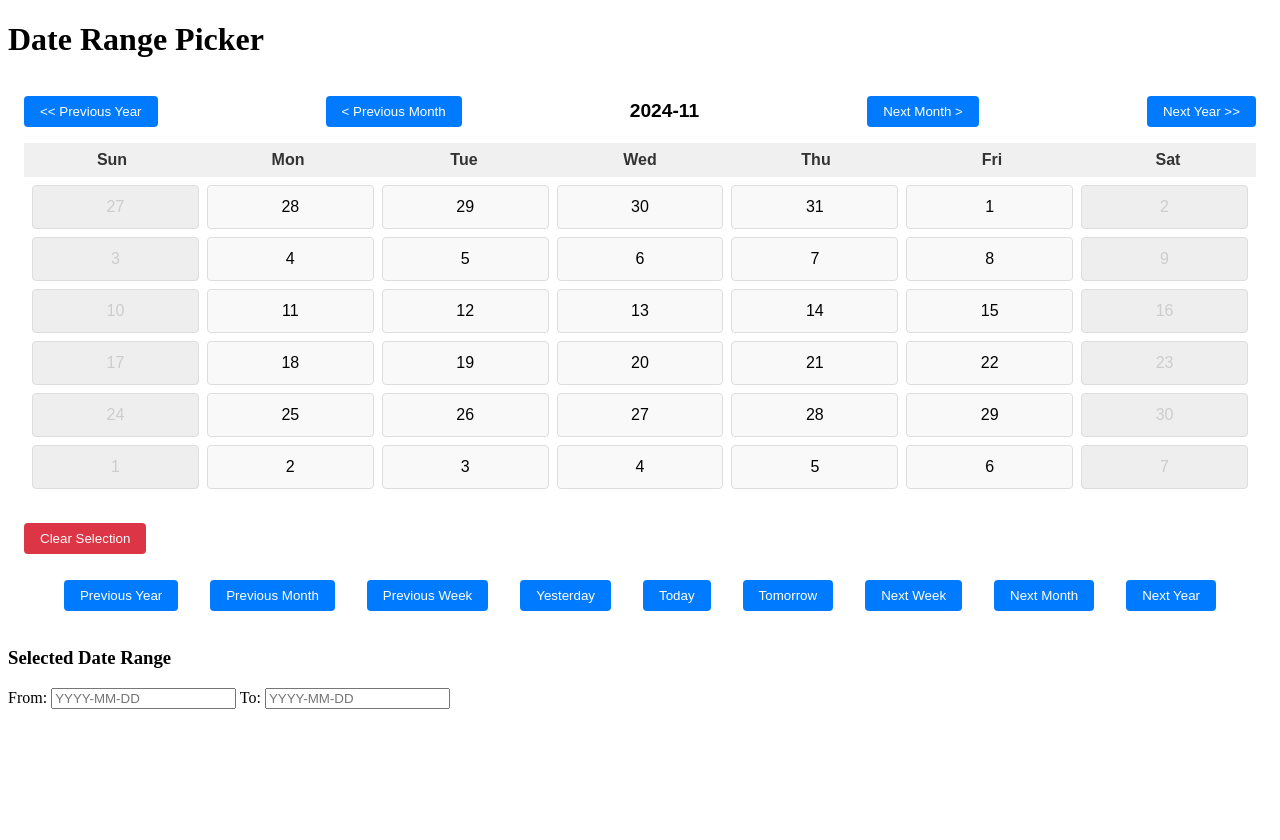
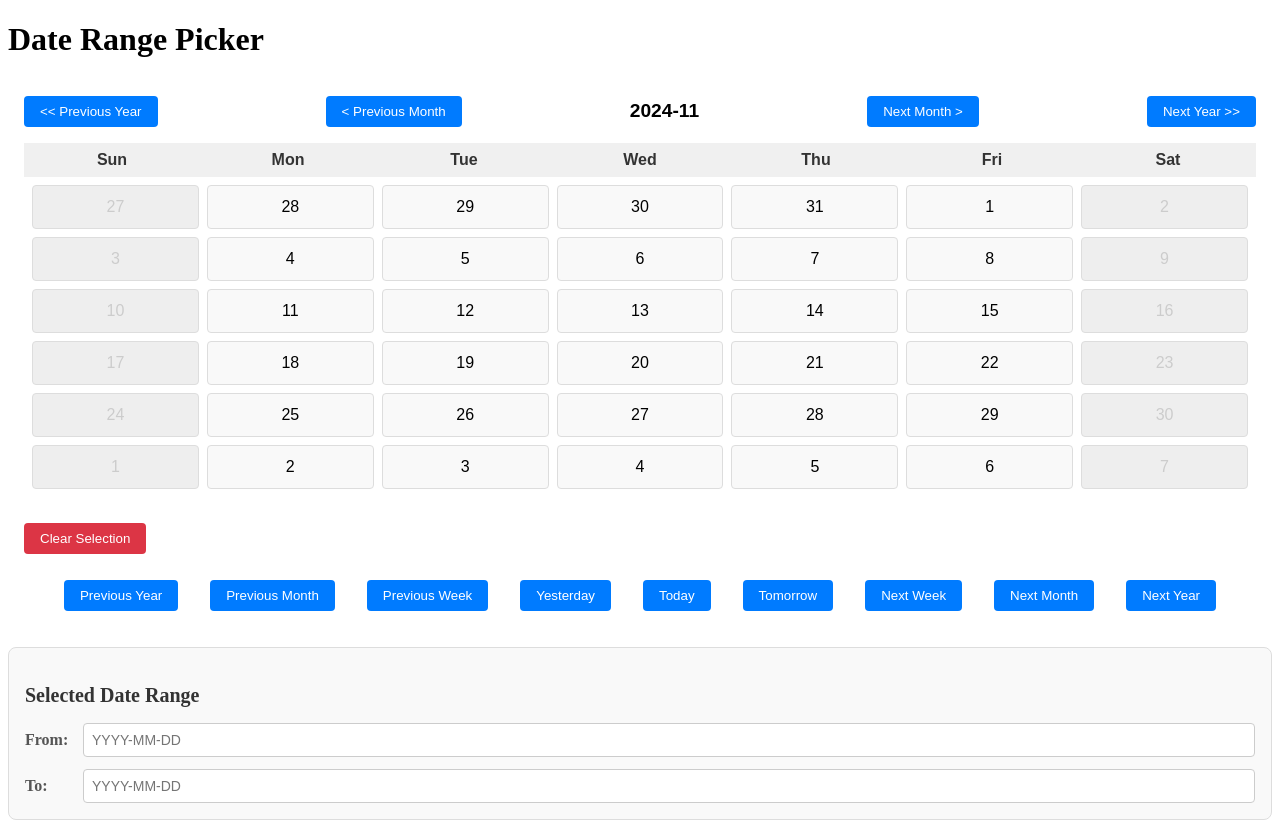
Before and after one commit to Arijitb98/weekdayDateRangePicker, a React (Create React App) app: page / in a window 1280 px wide. Before the commit the page ends 800 px from the top, so only its background shows below. Built offline with nearby package versions, Linux system fonts and the light colour scheme.

Commit message:
Fixes in styling

```diff
--- a/src/App.tsx
+++ b/src/App.tsx
@@ -138,10 +138,10 @@ const App: React.FC = () => {
         return;
       } else {
         setErrors({ ...newErrors, range: "" });
-        setWeekends(weekends); // Update weekends with the new selection
+        setWeekends(weekends);
       }
     } else {
-      setWeekends([]); // Clear weekends if no valid range
+      setWeekends([]);
     }
     setSelectedRange(selectedRange);
   };
@@ -163,27 +163,46 @@ const App: React.FC = () => {
       />
 
       <div style={{ marginTop: "20px" }}>
-        <h3>Selected Date Range</h3>
-        <p>
-          From:{" "}
+        <div className="date-range-section">
+          <h3 className="date-range-heading">Selected Date Range</h3>
+          <div className="date-range-form">
+            <div className="date-range-field">
+              <label htmlFor="fromDate" className="date-range-label">
+                From:
+              </label>
               <input
+                id="fromDate"
                 type="text"
                 value={selectedRange[0] || ""}
                 onChange={(e) => handleInputChange(e, 0)}
                 placeholder="YYYY-MM-DD"
+                className={`date-range-input ${
+                  errors.from ? "input-error" : ""
+                }`}
               />
-          {errors.from && <span style={{ color: "red" }}>{errors.from}</span>}{" "}
-          To:{" "}
+              {errors.from && (
+                <span className="error-message">{errors.from}</span>
+              )}
+            </div>
+
+            <div className="date-range-field">
+              <label htmlFor="toDate" className="date-range-label">
+                To:
+              </label>
               <input
+                id="toDate"
                 type="text"
                 value={selectedRange[1] || ""}
                 onChange={(e) => handleInputChange(e, 1)}
                 placeholder="YYYY-MM-DD"
+                className={`date-range-input ${errors.to ? "input-error" : ""}`}
               />
-          {errors.to && <span style={{ color: "red" }}>{errors.to}</span>}
-        </p>
+              {errors.to && <span className="error-message">{errors.to}</span>}
+            </div>
+          </div>
 
-        {errors.range && <span style={{ color: "red" }}>{errors.range}</span>}
+          {errors.range && <div className="range-error">{errors.range}</div>}
+        </div>
 
         {weekends.length > 0 && !weekendSelected && (
           <div>
@@ -200,11 +219,10 @@ const App: React.FC = () => {
                   {weekends.length > 0 &&
                     weekends
                       .reduce<string[][]>((acc, weekend, index) => {
-                        // Create pairs of Saturday and Sunday
                         if (index % 2 === 0) {
-                          acc.push([weekend]); // Push Saturday
+                          acc.push([weekend]);
                         } else {
-                          acc[acc.length - 1].push(weekend); // Push Sunday to the same pair
+                          acc[acc.length - 1].push(weekend);
                         }
                         return acc;
                       }, [])
--- a/src/components/DateRangePicker/DateRangePicker.tsx
+++ b/src/components/DateRangePicker/DateRangePicker.tsx
@@ -33,7 +33,6 @@ const DateRangePicker: React.FC<DateRangePickerProps> = ({
     if (isValidRange) {
       const fromDate = selectedRange[0] ? new Date(selectedRange[0]) : null;
       const toDate = selectedRange[1] ? new Date(selectedRange[1]) : null;
-      // If only one value exists (from or to), set it as a single value range
       if (fromDate && !toDate) {
         setRange({ from: fromDate, to: null });
       } else if (!fromDate && toDate) {
@@ -61,11 +60,9 @@ const DateRangePicker: React.FC<DateRangePickerProps> = ({
     const normalizedSelectedDate = normalizeDate(selectedDate);
     if (!isWeekday(normalizedSelectedDate)) return;
 
-    // When both from and to are already set, allow resetting the range
     if (range.from && range.to) {
       setRange({ from: normalizedSelectedDate, to: null });
     } else if (range.from) {
-      // Set the 'to' value if 'from' is already set
       const updatedRange = {
         from: normalizeDate(range.from),
         to: normalizedSelectedDate,
@@ -84,7 +81,6 @@ const DateRangePicker: React.FC<DateRangePickerProps> = ({
         weekends.map(formatDate)
       );
     } else {
-      // If no range is selected yet, set the 'from' value
       setRange({ from: normalizedSelectedDate, to: null });
     }
   };
@@ -112,11 +108,11 @@ const DateRangePicker: React.FC<DateRangePickerProps> = ({
   const handleMonthChange = (offset: number) => {
     const newMonth = currentMonth + offset;
     if (newMonth < 0) {
-      setCurrentMonth(11); // Wrap to December
-      setCurrentYear(currentYear - 1); // Move to the previous year
+      setCurrentMonth(11);
+      setCurrentYear(currentYear - 1);
     } else if (newMonth > 11) {
-      setCurrentMonth(0); // Wrap to January
-      setCurrentYear(currentYear + 1); // Move to the next year
+      setCurrentMonth(0);
+      setCurrentYear(currentYear + 1);
     } else {
       setCurrentMonth(newMonth);
     }
--- a/src/components/DateRangePicker/styles.css
+++ b/src/components/DateRangePicker/styles.css
@@ -197,3 +197,58 @@
   font-size: 14px;
   color: #333;
 }
+
+.date-range-section {
+  border: 1px solid #ddd;
+  padding: 16px;
+  border-radius: 8px;
+  margin-bottom: 20px;
+  background-color: #f9f9f9;
+}
+
+.date-range-heading {
+  color: #333;
+  font-size: 20px;
+  margin-bottom: 16px;
+}
+
+.date-range-form {
+  display: flex;
+  flex-direction: column;
+  gap: 12px;
+}
+
+.date-range-field {
+  display: flex;
+  align-items: center;
+  gap: 8px;
+}
+
+.date-range-label {
+  font-weight: bold;
+  color: #555;
+  min-width: 50px;
+}
+
+.date-range-input {
+  padding: 8px;
+  border: 1px solid #ccc;
+  border-radius: 4px;
+  flex: 1;
+  font-size: 14px;
+}
+
+.input-error {
+  outline: 2px solid red;
+}
+
+.error-message {
+  color: red;
+  font-size: 14px;
+}
+
+.range-error {
+  margin-top: 10px;
+  color: red;
+  font-size: 14px;
+}
```
Lines whose indentation alone changed are shown as unchanged.
